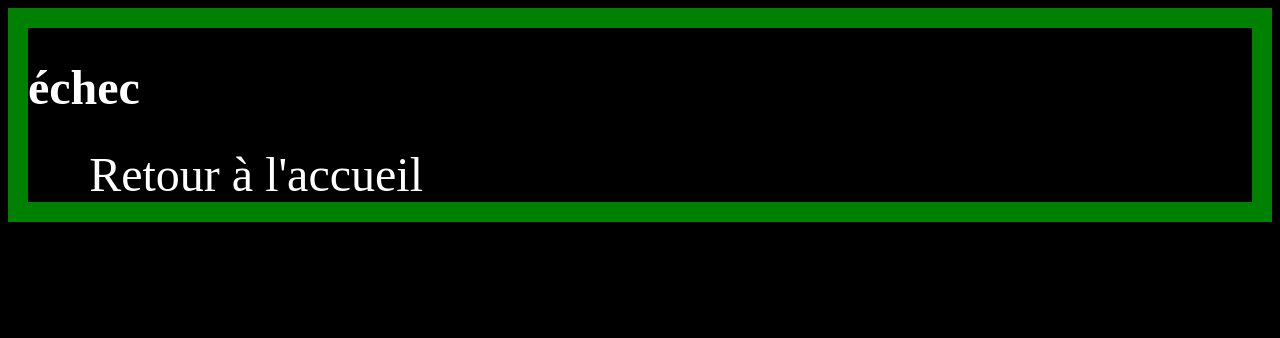
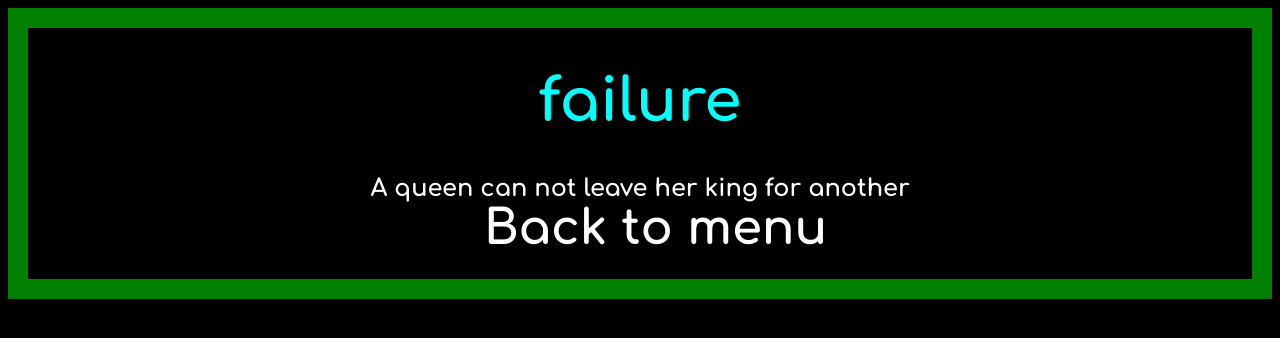
Before and after one commit to Cianasquith/Bridge, a plain HTML site: page échec.html in a window 1280 px wide. Drawn offline with Linux system fonts and the light colour scheme; a web font is replaced by a local one.

```diff
--- a/styles/font.css
+++ b/styles/font.css
@@ -32,10 +32,24 @@
 text-align: center;
 
 }
+
+h1 {
+  margin-top: 40px;
+font-size: 60px;
+font-family: 'Comfortaa', cursive;
+color: Cyan;
+text-align: center;
+
+
+}
 P {
   margin-left: 300px;
   margin-right: 300px;
+  text-align: center;
+  font-family: 'Comfortaa', cursive;
 }
-#linkto1 {
-  text-align: center
+.choix01 {
+font-size: 40px;
+color: cyan;
+
 }
--- a/échec.html
+++ b/échec.html
@@ -6,9 +6,10 @@
     <link rel="stylesheet" href="styles/main.css">
     <link rel="stylesheet" href="styles/font.css">
   </head>
-  <body>
-    <h1>échec</h1>
-        <a class="linkRetourAcceuil" href="index.html">Retour à l'accueil</a>
+  <body >
+    <h1>failure</h1>
+
+    <p>A queen can not leave her king for another <br><a class="linkRetourAcceuil" href="index.html">Back to menu</a> </p>
 
   </body>
 </html>
```
